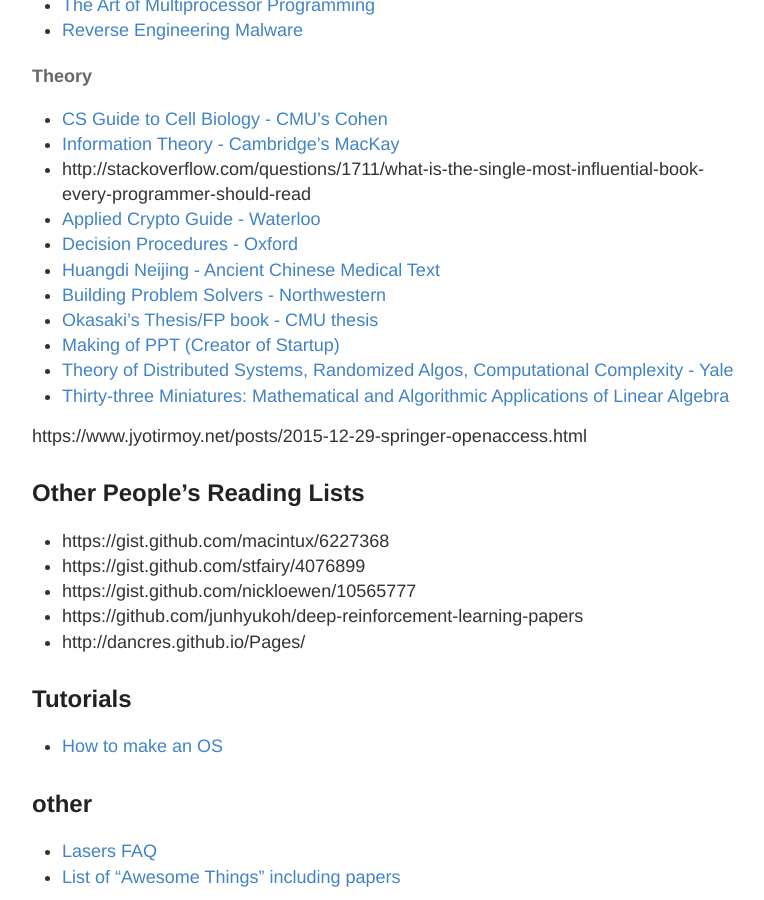
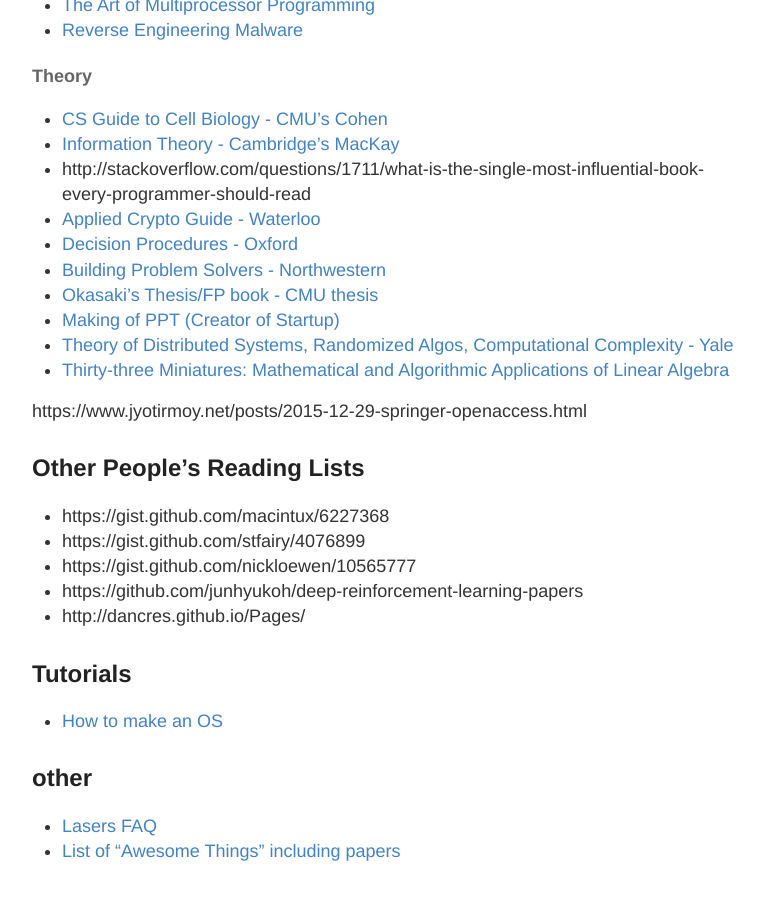
Before and after one commit to RONNCC/ronncc.github, a Jekyll site: the page built from _posts/2015-12-25-ReadingList.md, in a window 1280 px wide and 900 px high, scrolled down 2166 px. Shown: the whole window, without its empty margins (248-1012 px from the left). Built offline with Jekyll 4.4.1, drawn with Linux system fonts in a browser that asks for light colours; comment, search, counter and statistics services are not loaded.

Commit message:
Updated 2015-12-25-ReadingList.md

```diff
--- a/_posts/2015-12-25-ReadingList.md
+++ b/_posts/2015-12-25-ReadingList.md
@@ -100,7 +100,6 @@
 - http://stackoverflow.com/questions/1711/what-is-the-single-most-influential-book-every-programmer-should-read
 - [Applied Crypto Guide - Waterloo](http://cacr.uwaterloo.ca/hac/)
 - [Decision Procedures - Oxford](http://www.springer.com/us/book/9783540741046)
-- [Huangdi Neijing - Ancient Chinese Medical Text](http://www.biblio.nhat-nam.ru/Huang_Di_Nei_Jing_Su_Wen-Unschuld-Tessenow-1-2.pdf)
 - [Building Problem Solvers - Northwestern](http://www.qrg.northwestern.edu/BPS/readme.html)
 - [Okasaki's Thesis/FP book - CMU](http://www.amazon.com/Purely-Functional-Structures-Chris-Okasaki/dp/0521663504) [thesis](http://www.cs.cmu.edu/~rwh/theses/okasaki.pdf)
 - [Making of PPT (Creator of Startup)](https://www.amazon.com/Sweating-Bullets-Notes-Inventing-PowerPoint/dp/0985142421?ie=UTF8&redirect=true)
```
